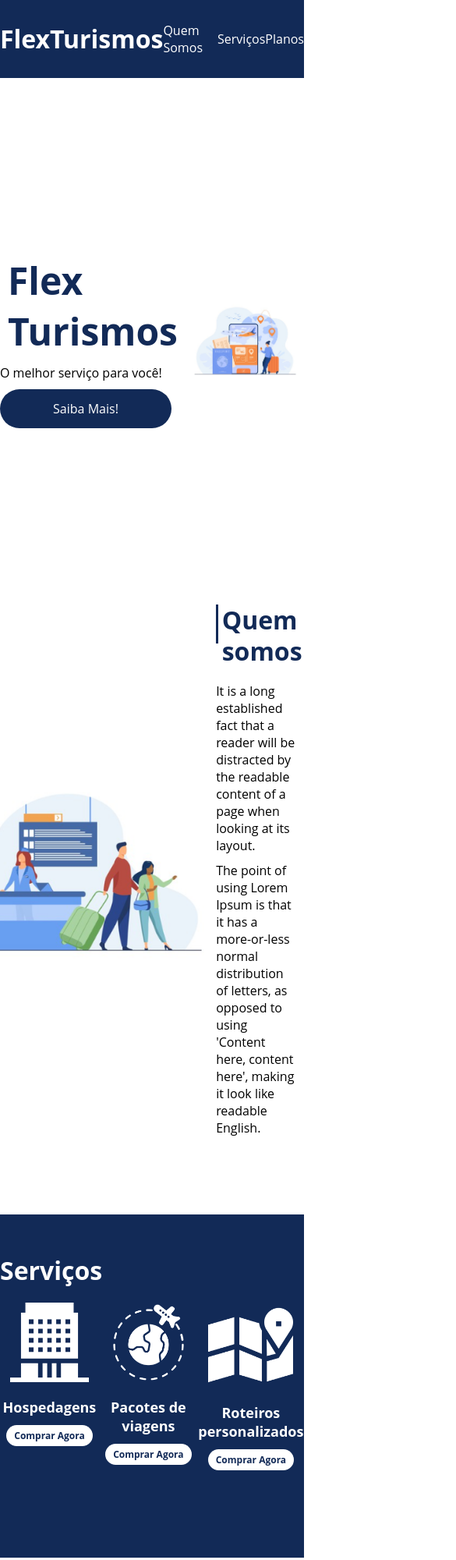
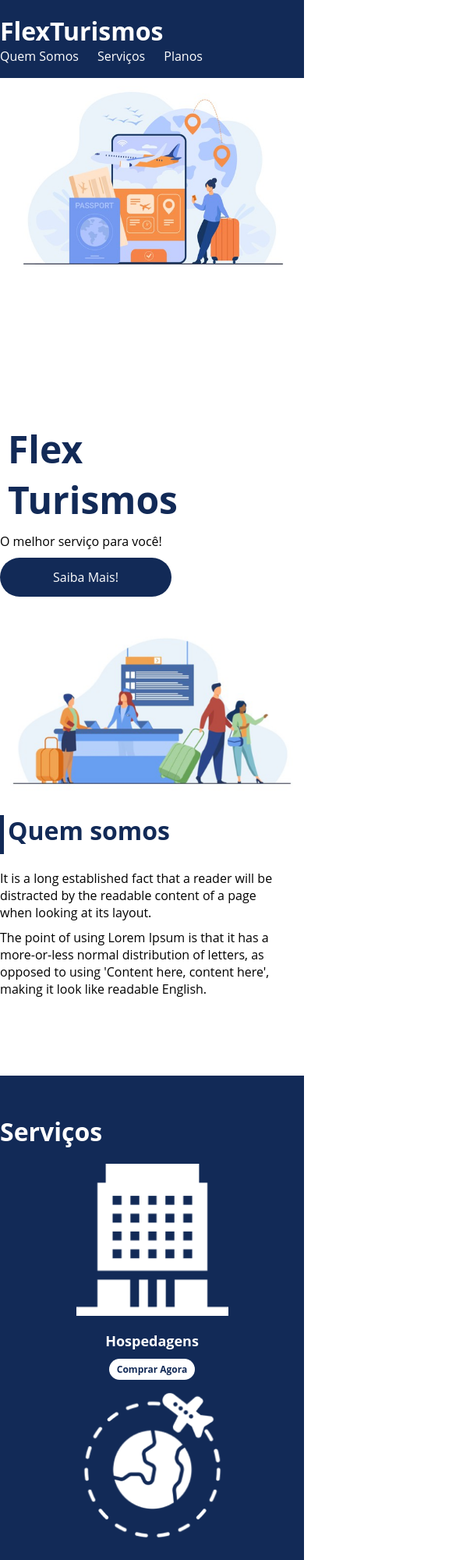
Before and after one commit to gustavoperusato/landing-page-flexbox, a plain HTML site: page index.html in a window 390 px wide. Shown: the top 2000 px of the page at 78% size, 585 px wide, since content can reach past the window. Drawn offline with Linux system fonts and the light colour scheme.

Commit message:
Adicionado estilos para responsividade

```diff
--- a/style.css
+++ b/style.css
@@ -24,6 +24,7 @@ div img{
     max-width: 992px;
     margin: auto;
     width: 100%;
+    min-width: 320px;
 }
 
 header{
@@ -261,7 +262,7 @@ footer .footer a{
     z-index: 999999;
     background-color: #ffff;
     border-radius: 50%;
-    border: 2px solid #122a57;
+    border: 3px solid #122a57;
     width: 35px;
     height: 35px;
     line-height: 48px;
@@ -285,3 +286,49 @@ footer .footer a{
 .scroll-top-wrapper i.fa {
     line-height: inherit;
 }
+
+/* mobile */
+@media(max-width: 992px){
+    .flex-container{
+        flex-direction: column;
+    }
+
+    .apresentacao{
+        flex-direction: column-reverse;
+    }
+
+    .apresentacao .texto-apresentacao{
+        width: 100%;
+    }
+
+    #quem-somos{
+        flex-direction: column-reverse;
+    }
+
+    #quem-somos img{
+        min-width: 320px;
+        margin: auto;
+    }
+
+    .list-servicos{
+        flex-direction: column;
+    }
+
+    .item-servico img{
+        width: 50%;
+        margin: auto;
+    }
+
+    .list-planos{
+        flex-direction: column;
+        align-items: flex-start;
+        margin-bottom: 20px;
+    }
+
+    .list-planos .item-plano{
+        max-width: 90%;
+        margin: auto;
+        width: 100%;
+        margin-bottom: 20px;
+    }
+}
```
